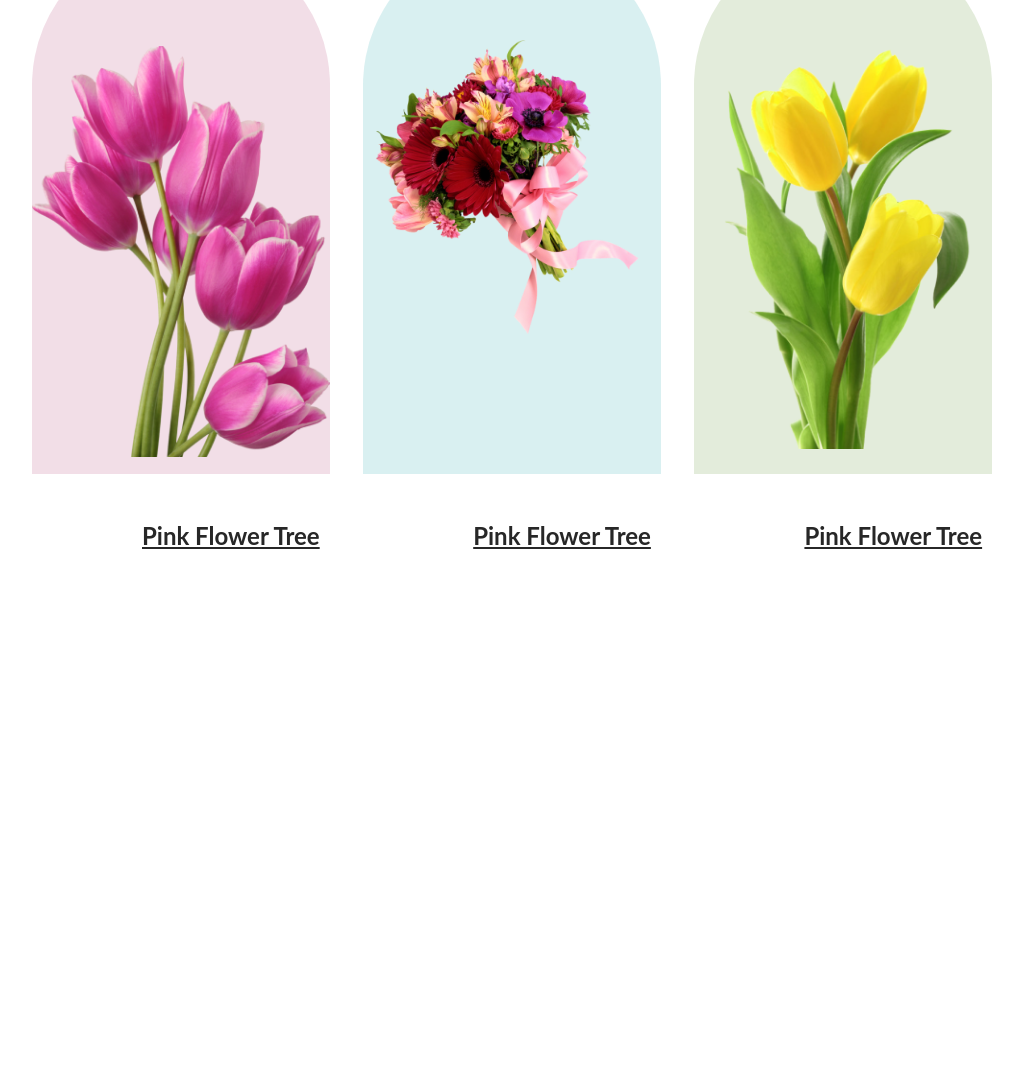
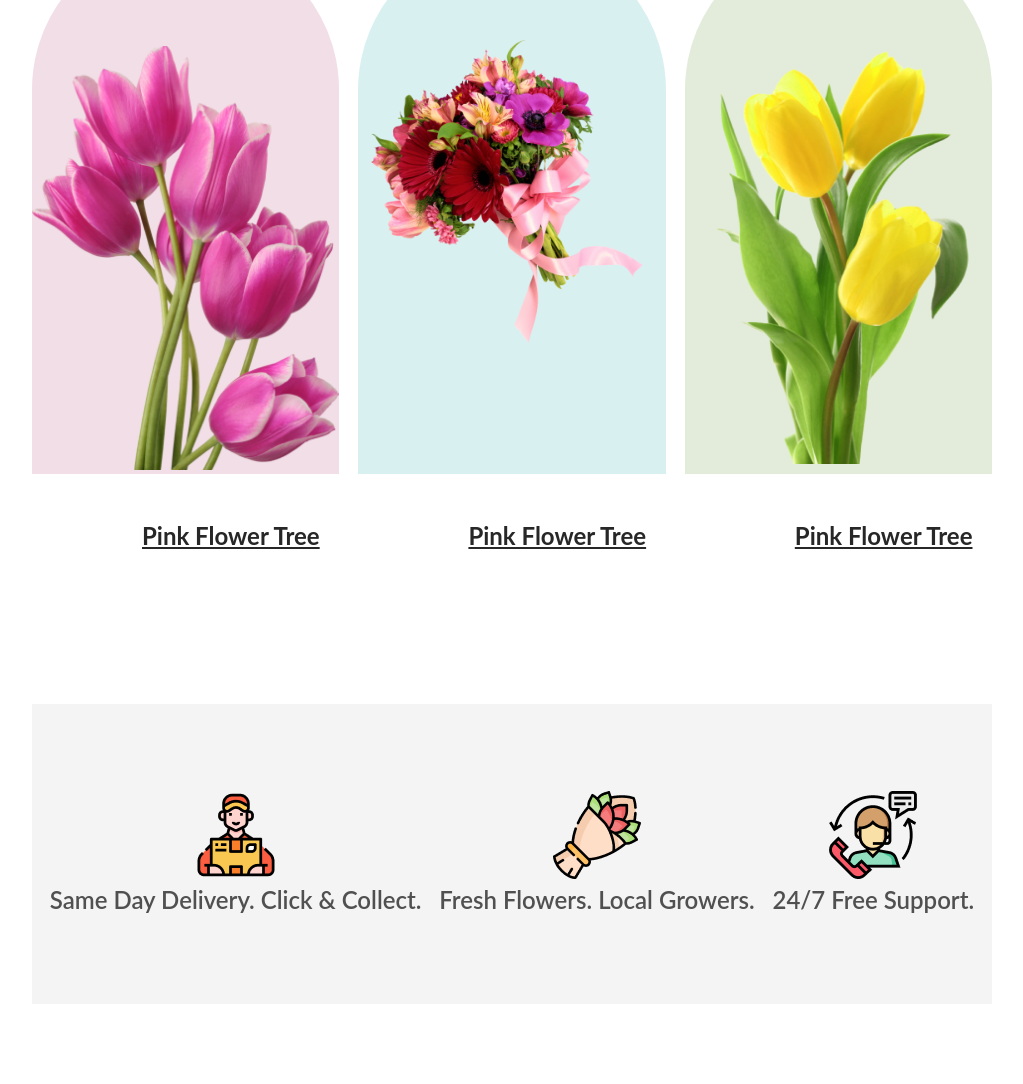
Before and after one commit to Jubayer3112/first-assignment, a plain HTML site: page index.html in a window 1280 px wide. Shown: the part 1193-2277 px from the top of the page, without its empty margins (128-1151 px from the left). Before the commit the page ends 1817 px from the top, so only its background shows below. Drawn offline with Linux system fonts and the light colour scheme.

Commit message:
process section added

```diff
--- a/CSS/style.css
+++ b/CSS/style.css
@@ -71,7 +71,7 @@ img{
     padding: 150px 0;
 }
 .feature {
-    width: 31%;
+    width: 32%;
     text-align: center;
     height: 538px;
     border-radius: 300px 300px 0px 0px;
@@ -108,3 +108,24 @@ img{
     font-weight: 700;
     line-height: 35px;
 }
+
+/* working process section */
+.working-process{
+    padding: 80px 0;
+}
+.processes{
+    display: flex;
+    justify-content: space-evenly;
+    align-items: center;
+    background: #2727270D;
+    padding: 87px 0;
+}
+.process{
+    text-align: center;
+}
+.process p{
+    color: rgba(39, 39, 39, 0.80);
+    font-size: 24px;
+    font-weight: 600;
+    line-height: 35px;
+}
--- a/index.html
+++ b/index.html
@@ -47,5 +47,26 @@
             </div>
         </div>
     </section>
+
+
+    <!-- Wordking process -->
+    <section class="working-process">
+        <div class="container-width">
+            <div class="processes">
+                <div class="process">
+                    <img src="./images/Group 57.png" alt="">
+                    <p>Same Day Delivery. Click & Collect.</p>
+                </div>
+                <div class="process">
+                    <img src="./images/Group 58.png" alt="">
+                    <p>Fresh Flowers. Local Growers.</p>
+                </div>
+                <div class="process">
+                    <img src="./images/Group 59.png" alt="">
+                    <p>24/7 Free Support.</p>
+                </div>
+            </div>
+        </div>
+    </section>
 </body>
 </html>
```
